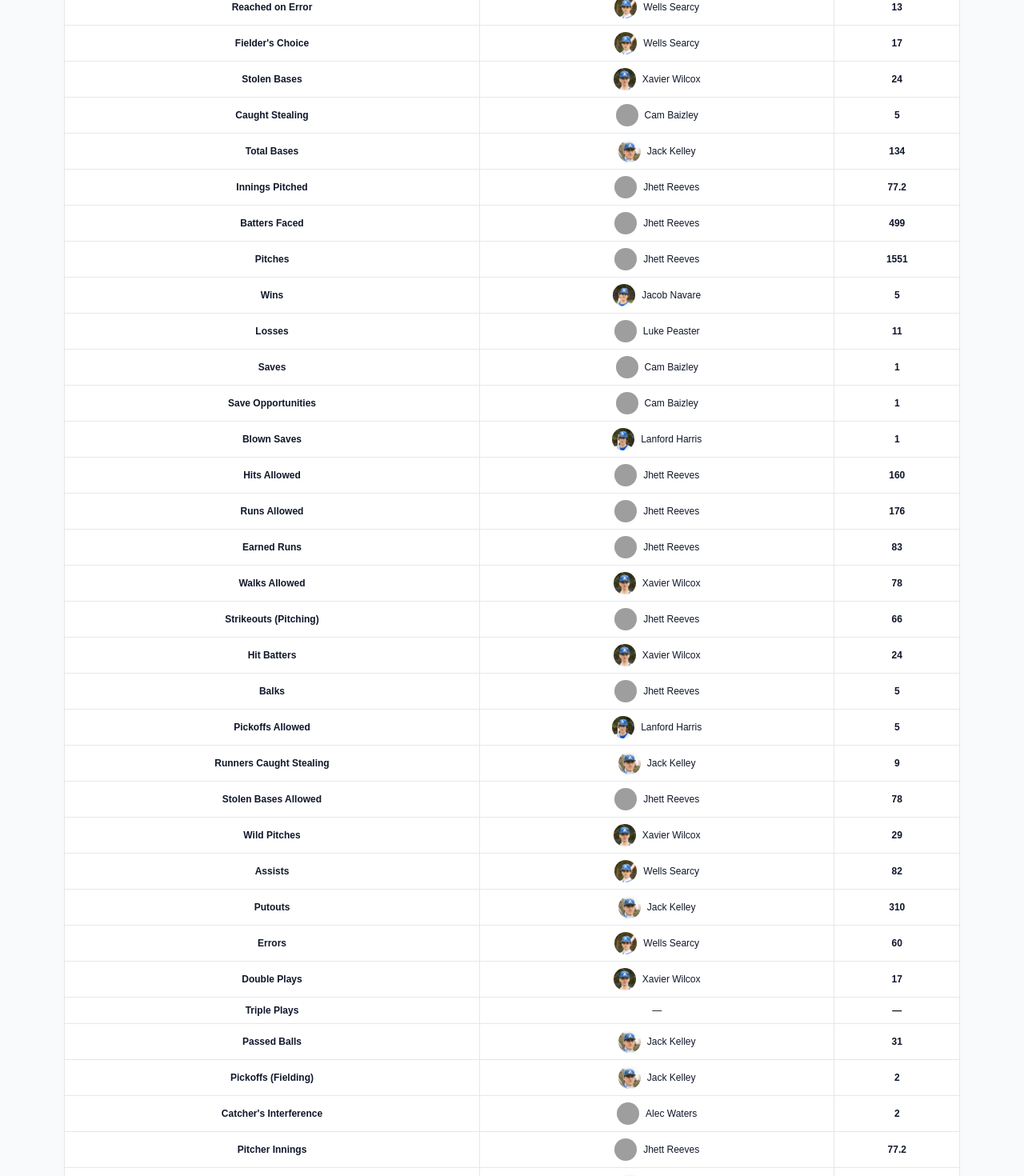
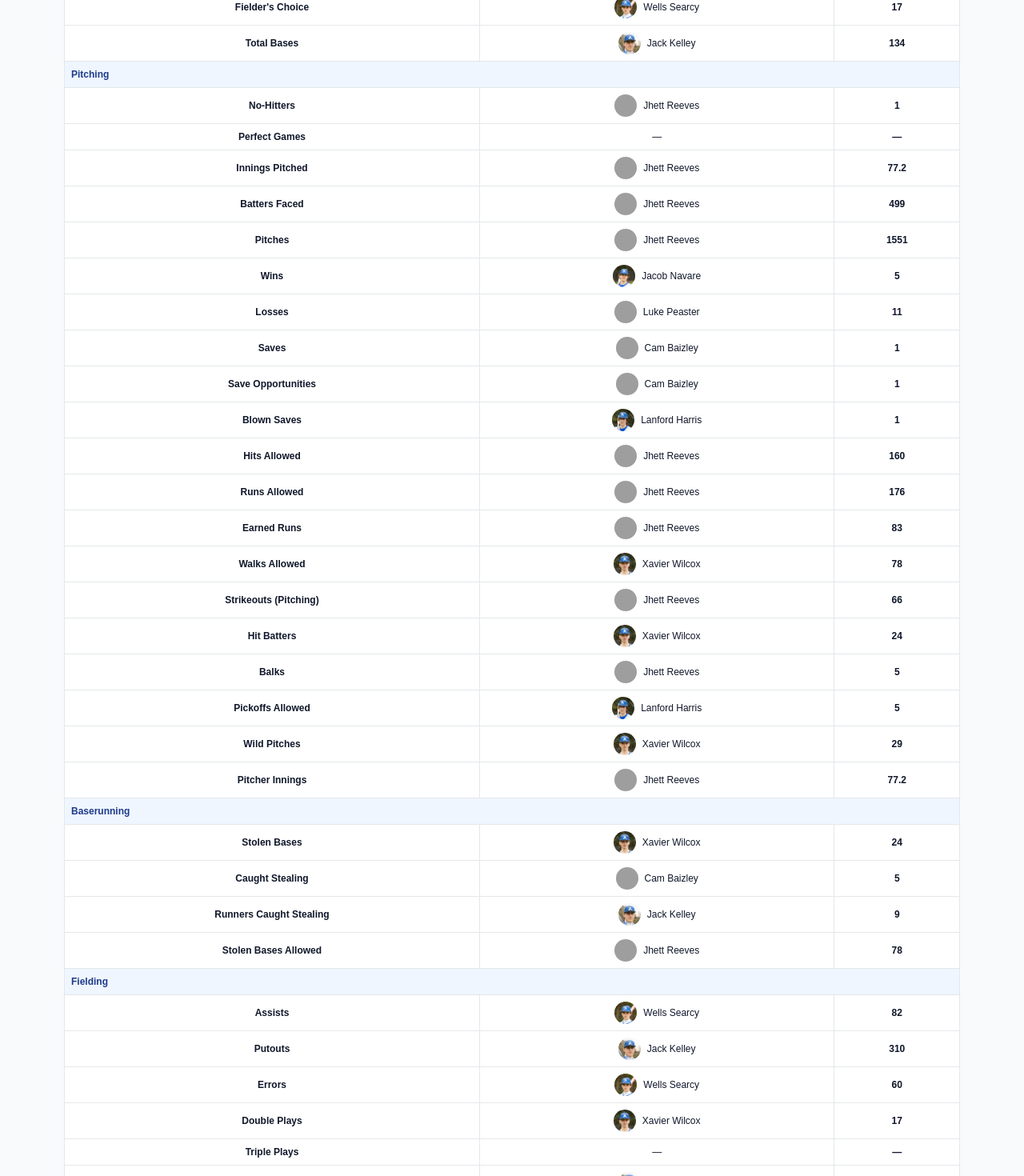
Before and after one commit to newonda1/st-andrews-basketball, a React (Vite) app: page /athletics/boys/baseball/records/career-records in a window 1280 px wide. Shown: the part 1020-2490 px from the top of the page at 80% size. Built offline with nearby package versions, Linux system fonts and the light colour scheme; grey boxes are pictures that could not be loaded.

Commit message:
Update CareerRecords.jsx

```diff
--- a/src/boys/baseball/pages/CareerRecords.jsx
+++ b/src/boys/baseball/pages/CareerRecords.jsx
@@ -60,12 +60,12 @@ export default function CareerRecords() {
   const [error, setError] = useState("");
   const [expandedKey, setExpandedKey] = useState(null);
 
-  const recordDefs = useMemo(
+  const sectionDefs = useMemo(
     () => [
+      {
+        title: "Batting",
+        records: [
           { key: "GamesPlayed", label: "Games Played", abbr: "GP", valueFn: (s) => safeNum(s?.GamesPlayed) },
-      { key: "NoHitters", label: "No-Hitters", abbr: "NH", valueFn: (s) => safeNum(s?.NoHitters) },
-      { key: "PerfectGames", label: "Perfect Games", abbr: "PG", valueFn: (s) => safeNum(s?.PerfectGames) },
-
           { key: "PA", label: "Plate Appearances", abbr: "PA", valueFn: (s) => safeNum(s?.PA) },
           { key: "AB", label: "At Bats", abbr: "AB", valueFn: (s) => safeNum(s?.AB) },
           { key: "R", label: "Runs", abbr: "R", valueFn: (s) => safeNum(s?.R) },
@@ -82,10 +82,14 @@ export default function CareerRecords() {
           { key: "SF", label: "Sacrifice Flies", abbr: "SF", valueFn: (s) => safeNum(s?.SF) },
           { key: "ROE", label: "Reached on Error", abbr: "ROE", valueFn: (s) => safeNum(s?.ROE) },
           { key: "FC", label: "Fielder's Choice", abbr: "FC", valueFn: (s) => safeNum(s?.FC) },
-      { key: "SB", label: "Stolen Bases", abbr: "SB", valueFn: (s) => safeNum(s?.SB) },
-      { key: "CS", label: "Caught Stealing", abbr: "CS", valueFn: (s) => safeNum(s?.CS) },
           { key: "TB", label: "Total Bases", abbr: "TB", valueFn: (s) => safeNum(s?.TB) },
-
+        ],
+      },
+      {
+        title: "Pitching",
+        records: [
+          { key: "NoHitters", label: "No-Hitters", abbr: "NH", valueFn: (s) => safeNum(s?.NoHitters) },
+          { key: "PerfectGames", label: "Perfect Games", abbr: "PG", valueFn: (s) => safeNum(s?.PerfectGames) },
           { key: "IP", label: "Innings Pitched", abbr: "IP", valueFn: (s) => safeNum(s?.IP) },
           { key: "BF", label: "Batters Faced", abbr: "BF", valueFn: (s) => safeNum(s?.BF) },
           { key: "Pitches", label: "Pitches", abbr: "P", valueFn: (s) => safeNum(s?.Pitches) },
@@ -102,10 +106,22 @@ export default function CareerRecords() {
           { key: "HBP_Pitching", label: "Hit Batters", abbr: "HBP", valueFn: (s) => safeNum(s?.HBP_Pitching) },
           { key: "BK", label: "Balks", abbr: "BK", valueFn: (s) => safeNum(s?.BK) },
           { key: "PIK_Allowed", label: "Pickoffs Allowed", abbr: "PIK", valueFn: (s) => safeNum(s?.PIK_Allowed) },
+          { key: "WP", label: "Wild Pitches", abbr: "WP", valueFn: (s) => safeNum(s?.WP) },
+          { key: "P_Innings", label: "Pitcher Innings", abbr: "P INN", valueFn: (s) => safeNum(s?.P_Innings) },
+        ],
+      },
+      {
+        title: "Baserunning",
+        records: [
+          { key: "SB", label: "Stolen Bases", abbr: "SB", valueFn: (s) => safeNum(s?.SB) },
+          { key: "CS", label: "Caught Stealing", abbr: "CS", valueFn: (s) => safeNum(s?.CS) },
           { key: "CS_Pitching", label: "Runners Caught Stealing", abbr: "CS", valueFn: (s) => safeNum(s?.CS_Pitching) },
           { key: "SB_Allowed", label: "Stolen Bases Allowed", abbr: "SB", valueFn: (s) => safeNum(s?.SB_Allowed) },
-      { key: "WP", label: "Wild Pitches", abbr: "WP", valueFn: (s) => safeNum(s?.WP) },
-
+        ],
+      },
+      {
+        title: "Fielding",
+        records: [
           { key: "A", label: "Assists", abbr: "A", valueFn: (s) => safeNum(s?.A) },
           { key: "PO", label: "Putouts", abbr: "PO", valueFn: (s) => safeNum(s?.PO) },
           { key: "E", label: "Errors", abbr: "E", valueFn: (s) => safeNum(s?.E) },
@@ -114,8 +130,6 @@ export default function CareerRecords() {
           { key: "PB", label: "Passed Balls", abbr: "PB", valueFn: (s) => safeNum(s?.PB) },
           { key: "PIK_Fielding", label: "Pickoffs (Fielding)", abbr: "PIK", valueFn: (s) => safeNum(s?.PIK_Fielding) },
           { key: "CI", label: "Catcher's Interference", abbr: "CI", valueFn: (s) => safeNum(s?.CI) },
-
-      { key: "P_Innings", label: "Pitcher Innings", abbr: "P INN", valueFn: (s) => safeNum(s?.P_Innings) },
           { key: "C_Innings", label: "Catcher Innings", abbr: "C INN", valueFn: (s) => safeNum(s?.C_Innings) },
           { key: "1B_Innings", label: "1B Innings", abbr: "1B INN", valueFn: (s) => safeNum(s?.["1B_Innings"]) },
           { key: "2B_Innings", label: "2B Innings", abbr: "2B INN", valueFn: (s) => safeNum(s?.["2B_Innings"]) },
@@ -126,8 +140,12 @@ export default function CareerRecords() {
           { key: "RF_Innings", label: "RF Innings", abbr: "RF INN", valueFn: (s) => safeNum(s?.RF_Innings) },
           { key: "SF_Innings", label: "Short Field Innings", abbr: "SF INN", valueFn: (s) => safeNum(s?.SF_Innings) },
         ],
+      },
+    ],
     []
   );
+
+  const recordDefs = useMemo(() => sectionDefs.flatMap((section) => section.records), [sectionDefs]);
 
   useEffect(() => {
     const run = async () => {
@@ -273,7 +291,15 @@ export default function CareerRecords() {
           </thead>
 
           <tbody>
-            {recordDefs.map((def) => {
+            {sectionDefs.map((section) => (
+              <React.Fragment key={section.title}>
+                <tr className="border-t bg-blue-50">
+                  <td className="border px-2 py-2 text-left font-bold text-blue-900" colSpan={3}>
+                    {section.title}
+                  </td>
+                </tr>
+
+                {section.records.map((def) => {
                   const top = (rowsByRecord[def.key] || [])[0];
                   const isOpen = expandedKey === def.key;
 
@@ -388,6 +414,8 @@ export default function CareerRecords() {
                     </React.Fragment>
                   );
                 })}
+              </React.Fragment>
+            ))}
           </tbody>
         </table>
       </div>
```
Lines whose indentation alone changed are shown as unchanged.
